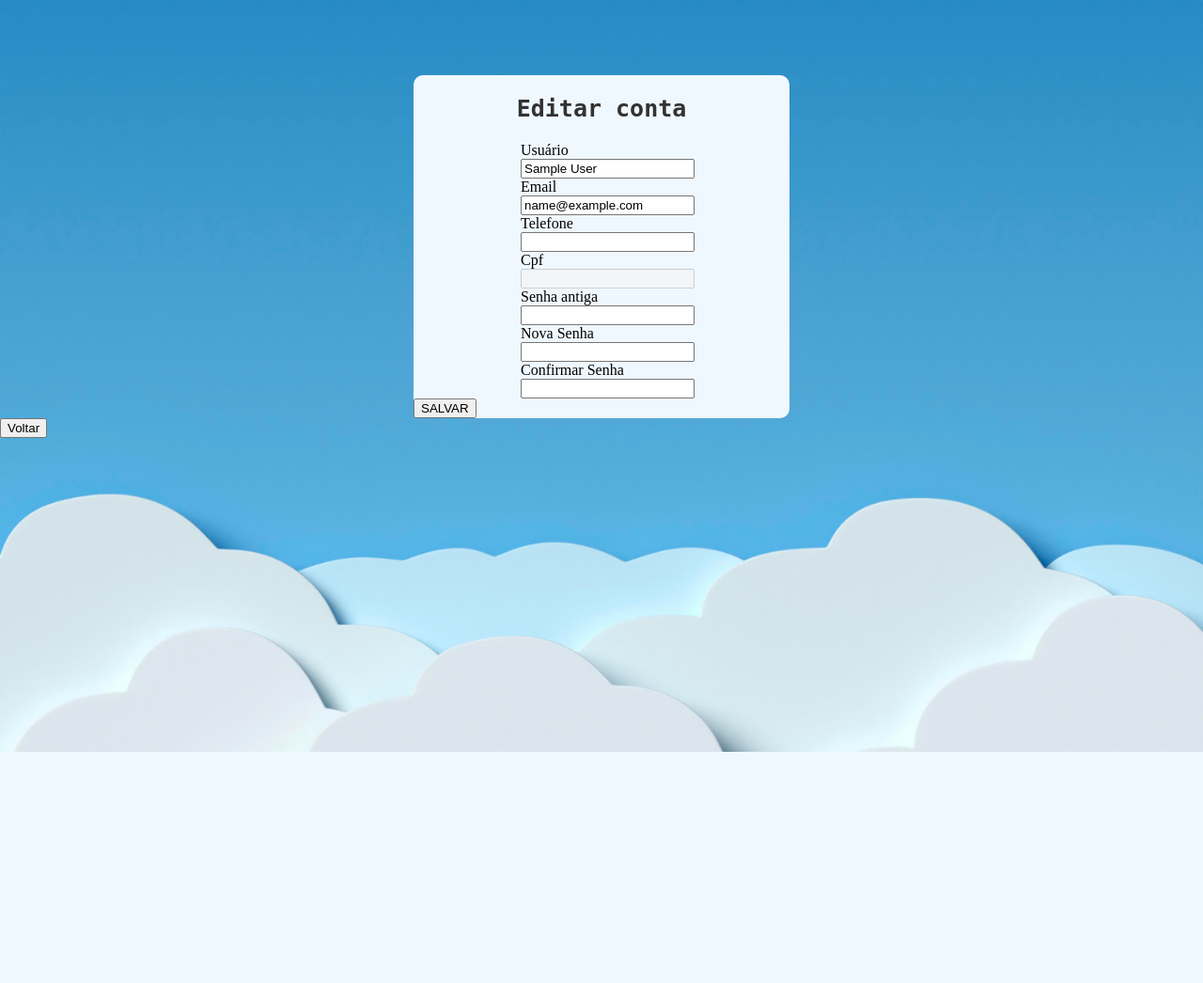
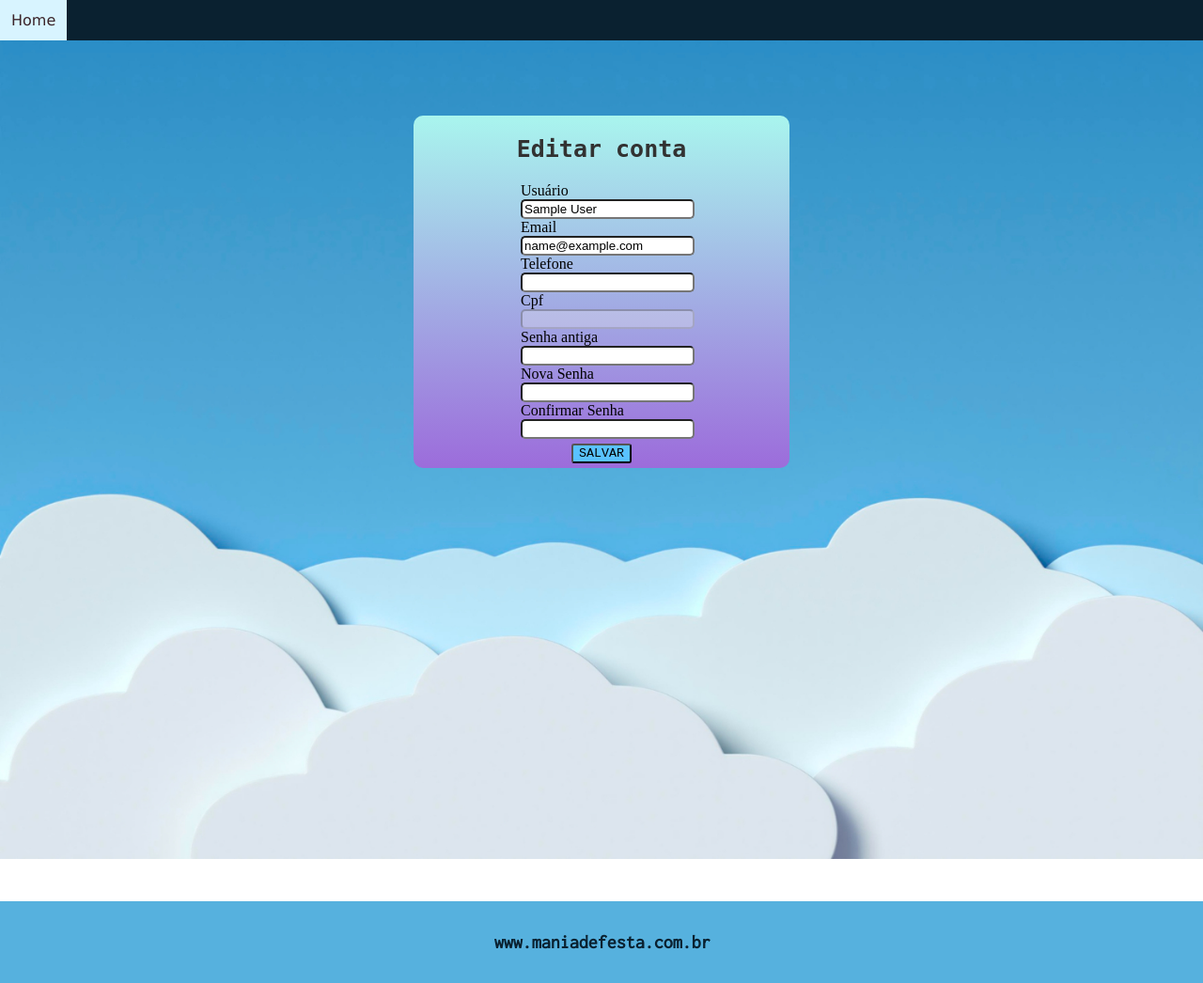
Before and after one commit to gutoPaz371/tcc, a PHP site: page /user/conta/ in a window 1280 px wide. Shown: the whole page at 94% size. Before the commit the page ends 800 px from the top, so only its background shows below. Run offline with PHP 8.4, Linux system fonts and the light colour scheme; the visitor is signed in with stand-in values (Sample User, id 1).

Commit message:
Hoje pela tarde foi executado ajustes nos detalhes na tela "Editar Produtos" e também foram implementadas alterações em seu css. - Daniel Hughes Araújo

```diff
--- a/css/edit_conta.css
+++ b/css/edit_conta.css
@@ -1,4 +1,9 @@
-html,body {height: 100px; margin: 0px; padding: 0px;}
+html,
+body {
+    height: 100px;
+    margin: 0px;
+    padding: 0px;
+}
 
 body {
     display: flex;
@@ -8,7 +13,7 @@ body {
     flex-direction: column;
 }
 
-.corpo-frm{
+.corpo-frm {
     width: 400px;
     height: 550px;
     background-color: aliceblue;
@@ -16,16 +21,46 @@ body {
     margin-left: auto;
     margin-right: auto;
     border-radius: 10px 10px;
+    background: -webkit-gradient(linear, left top, left bottom, from(#a9f5ee), to(#9c6cdb));
+    background: -moz-linear-gradient(top, #8b3636, #000000);
+    filter: progid: DXImageTransform.Microsoft.Gradient(GradientType=0, StartColorStr='#CCCCCC', EndColorStr='#000000');
 }
-.corpo-frm h2{
+
+.corpo-frm h2 {
     color: #323232;
     text-align: center;
     font-size: 25px;
     font-family: monospace;
 }
 
-.frm-item{
+.frm-item {
     width: 172px;
     margin-right: auto;
     margin-left: auto;
 }
+
+.edit-input {
+    border-radius: 5px 5px;
+}
+
+.edit-input:hover {
+    border-color: #f88bb5;
+    transition: 2s;
+}
+
+.frm-btn {
+    margin: 5px;
+    text-align: center;
+}
+
+.btn {
+    border-radius: 3px;
+    font-family: 'Courier New', Courier, monospace;
+    font-size: 10pt;
+    background-color: rgb(89, 194, 255);
+}
+
+.btn:hover {
+    background-color: #f88bb5;
+    transition: 2s;
+}
--- a/user/conta/index.php
+++ b/user/conta/index.php
@@ -26,6 +26,7 @@
 	<meta name="theme-color" content="#ee7421">
 	<link rel="shortcut icon" href="../img/ico_favicon.png">
 	<link rel="stylesheet" type="text/css" href="../../css/edit_conta.css">
+	<link rel="stylesheet" type="text/css" href="../../css/Produtos.css">
 </head>
 <style>
 	#cpf{
@@ -34,43 +35,51 @@
 
 </style>
 <body>
+<!-- inicio menu -->
+<nav id="menu-1">
+        <ul>
+            <li><a href="/tcc/index.php">Home</a></li>
+        </ul>
+</nav>
+<!--  final menu -->
 	<section class="corpo-frm">
 		<h2>Editar conta</h2>
         <span id='erro' style="color: <?php echo $cor; ?>;"><?php echo $erro; ?></span>
 		<form name="frmLogAdmin" method="POST" action="./processo/updateUser.php">
 			<div class="frm-item">
 				<label for="userlog">Usuário</label>
-				<input name="user" value="<?php echo $res['nome'] ?>" type="text" id="" >
+				<input class="edit-input" name="user" value="<?php echo $res['nome'] ?>" type="text" id="" >
 			</div>
             <div class="frm-item">
 				<label for="userlog">Email</label>
-				<input name="email" value="<?php echo $res['email'] ?>" type="email" id="" >
+				<input class="edit-input" name="email" value="<?php echo $res['email'] ?>" type="email" id="" >
 			</div>
 			<div class="frm-item">
 				<label for="userlog">Telefone</label>
-				<input name="celular" value="<?php echo $res['celular'] ?>" id="celular" maxlength="14" onkeypress="cll(this)" >
+				<input class="edit-input" name="celular" value="<?php echo $res['celular'] ?>" id="celular" maxlength="14" onkeypress="cll(this)" >
 			</div>
 			<div class="frm-item">
 				<label for="userlog">Cpf</label>
-				<input value="<?php echo $res['cpf'] ?>" id="cpf" disabled autocomplete="off">
+				<input class="edit-input" value="<?php echo $res['cpf'] ?>" id="cpf" disabled autocomplete="off">
 			</div>
 			<div class="frm-item">
 				<label for="passlog">Senha antiga</label>
-				<input name="pass" type="password" id="passlog"  autocomplete="off">
+				<input class="edit-input" name="pass" type="password" id="passlog"  autocomplete="off">
 			</div>
             <div class="frm-item">
 				<label for="passlog">Nova Senha</label>
-				<input name="pass1" type="password" id="passlog"  autocomplete="off">
+				<input class="edit-input" name="pass1" type="password" id="passlog"  autocomplete="off">
 			</div>
 			<div class="frm-item">
 				<label for="passlog">Confirmar Senha</label>
-				<input name="pass2" type="password" id="passlog"  autocomplete="off">
+				<input class="edit-input" name="pass2" type="password" id="passlog"  autocomplete="off">
 			</div>
-
+			<div class="frm-btn">
 			<input type="submit" class="btn" value="SALVAR">
+			</div>
 		</form>
 	</section>
-	<a href="./login.php"><button onclick="del(this)">Voltar</button></a>
+	<!--<a href="./login.php"><button onclick="del(this)">Voltar</button></a>-->
 </body>
 <script>
 	function cll(){
@@ -84,5 +93,10 @@
 			}
 		}
 </script>
+<!--  inicio rodapé -->
+<footer class="rodape"> <h1>www.maniadefesta.com.br</h1></footer>
+     <link rel="preconnect" href="https://fonts.gstatic.com">
+     <link href="https://fonts.googleapis.com/css2?family=Inconsolata&display=swap" rel="stylesheet">
+<!--  final rodapé -->
 </html>
 <!--CODIGO PRODUZIDO POR AUGUSTO OLIVEIRA PAZ 201902535855-->
```
